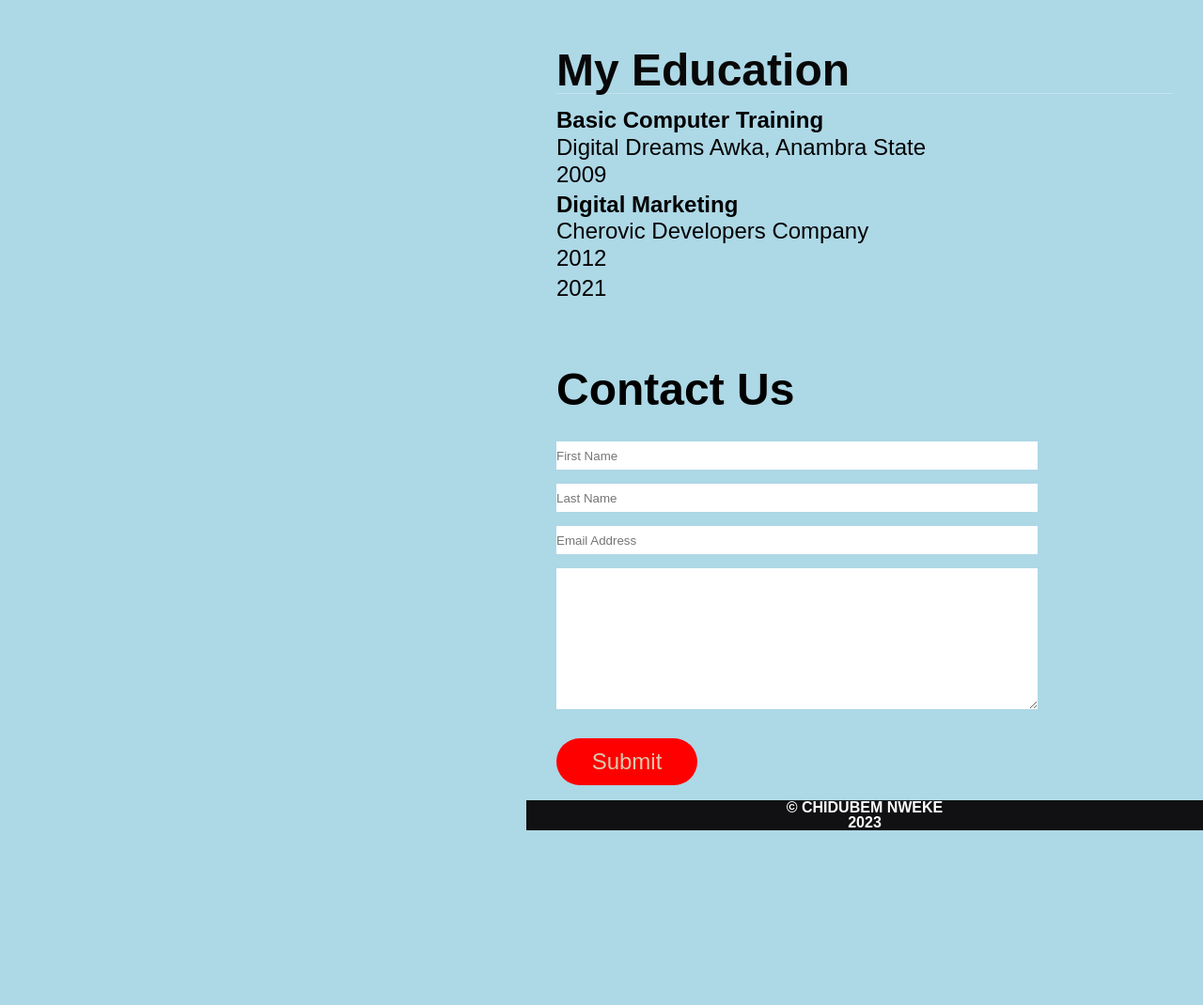
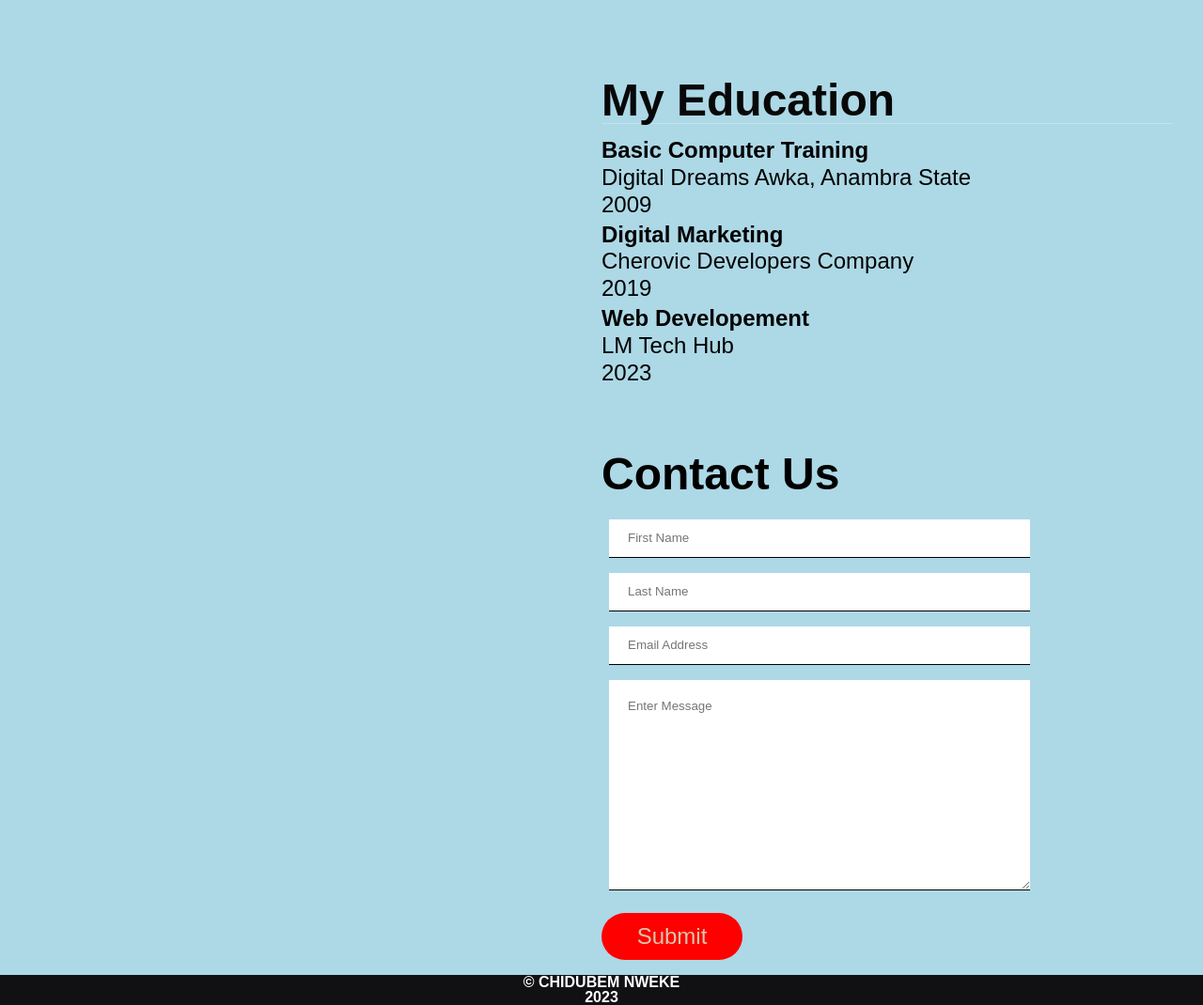
Before and after one commit to Nchedubem/lesson_3_Task_6_chidubem_nweke, a website: page index.html in a window 1280 px wide. Shown: the part 1346-2416 px from the top of the page at 94% size. Before the commit the page ends 2230 px from the top, so only its background shows below. Drawn offline with Linux system fonts and the light colour scheme.

Commit message:
update commit

```diff
--- a/css/style.css
+++ b/css/style.css
@@ -62,10 +62,10 @@ q::before, q::after {
 body {
     background:lightblue;
     overflow-x: hidden;
-    padding-left: 35rem;
 }
-section {
-    /* padding: 1rem; */
+main {
+    padding-left: 38rem;
+
 }
 
 .home , .about , .education{
@@ -174,10 +174,6 @@ li{
     font-weight: bold;
 }
 
-li a{
-    color: red;
-}
-
 .contact{
     margin: 1rem;
     display: flex;
@@ -186,13 +182,17 @@ li a{
     padding: 0 10rem 0 1rem;
 }
 
-input{
+input, textarea{
     height: 30px;
+    padding: 20px;
+    border-bottom: 1px solid #000;
+    margin: .5rem;
 }
 
-
+textarea {
+    height: 14rem;
+}
 footer {
-    grid-area: foot;
     background: #111113;
     color: #fff;
     display: flex;
@@ -201,50 +201,26 @@ footer {
     justify-content:flex-end;
 }
 
-@media screen and (width <=580px) {
-    header {
-    }
-
-    header nav a{
-        display: none;
-    }
-
-    .left h2{
-        display: none;
-    }
-
-}
-
 @media screen and (width >=581px){
     .right span{
         display: none;
     }
-
-    section {
-        grid-template-columns: 1fr 1fr;
-    }
-
 }
 
 @media screen and (width >=768px) {
-    section {
-        grid-template-columns: 1fr 1fr 1fr;
-        grid-gap: 15px;
-    }
-
-    header nav a {
+     header nav a {
         font-size: large;
     }
 }
 
-@media screen and (width >=1024px) {
-    section {
-        grid-template-columns: 1fr 1fr 1fr 1fr;
+@media screen and (width <= 900px) {
+    header{
+        height: fit-content;
+        width: 100%;
+    }
+    main {
+        padding-left: 0;
+        padding: 1rem;
+        margin-top: 500px;
     }
 }
-
-@media screen and (width >=1440px) {
-    section {
-        grid-template-columns: 1fr 1fr 1fr 1fr;
-    }
-}
--- a/index.html
+++ b/index.html
@@ -12,7 +12,7 @@
             <div class="user">
                 <img src="images/profile image.jpg" alt="Profile">
                 <h3 class="name">Chidubem Nweke</h3>
-                <p class="post">Front End Developer</p>
+                <p class="post">Front-End Developer</p>
             </div>
             <nav class="navbar">
                 <ul>
@@ -24,6 +24,7 @@
             </nav>
         </header>
         <div id="menu" class="fa fa-bars"></div>
+        <main>
             <section class="home" id="home">
                 <h1>Welcome </h1>
                 <h2>I'm <span>Chidubem Nweke</span></h2>
@@ -87,11 +88,15 @@
                     <p>
                        Cherovic Developers Company
                     </p>
-                <span>2012</span>
+                    <span>2019</span>
                 </div>
 
                 <div class="box">
-                <span>2021</span>
+                    <h3>Web Developement</h3>
+                    <p>
+                       LM Tech Hub
+                    </p>
+                    <span>2023</span>
                 </div>
             </section>
             <section class="contact" id="contact">
@@ -99,9 +104,10 @@
                 <input type="text" placeholder="First Name">
                 <input type="text" placeholder="Last Name">
                 <input type="email" name="email" id="email" placeholder="Email Address">
-            <textarea name="" id="" cols="30" rows="10"></textarea>
+                <textarea name="" id="" cols="30" rows="10" placeholder="enter message"></textarea>
                 <button class="btn">Submit</button>
             </section>
+        </main>
         <footer>
             <h3>&copy; CHIDUBEM NWEKE</h3>
             <h5>2023</h5>
```
Lines whose indentation alone changed are shown as unchanged.
